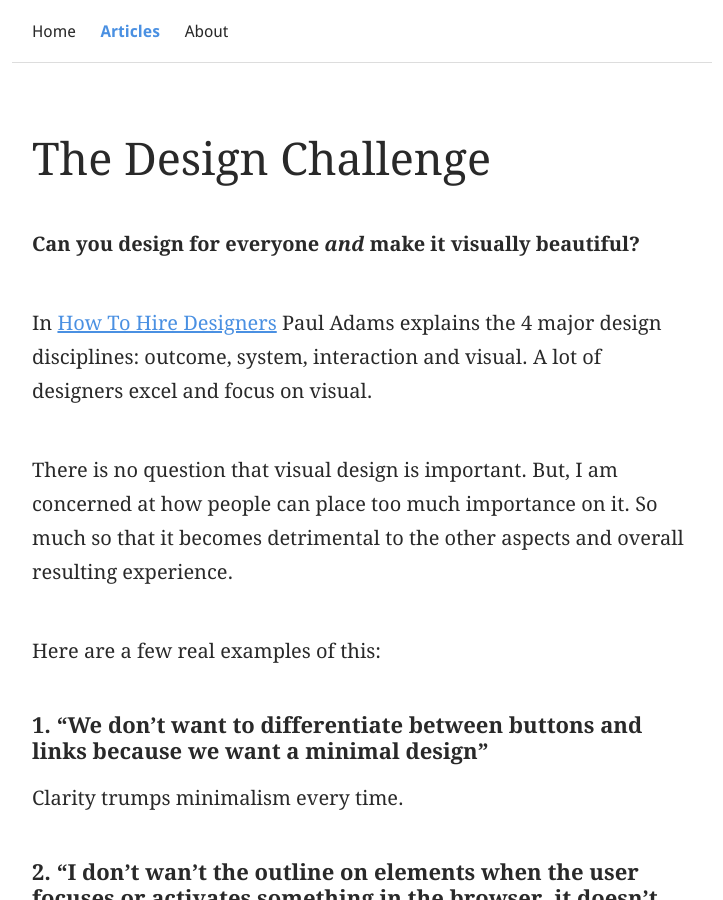
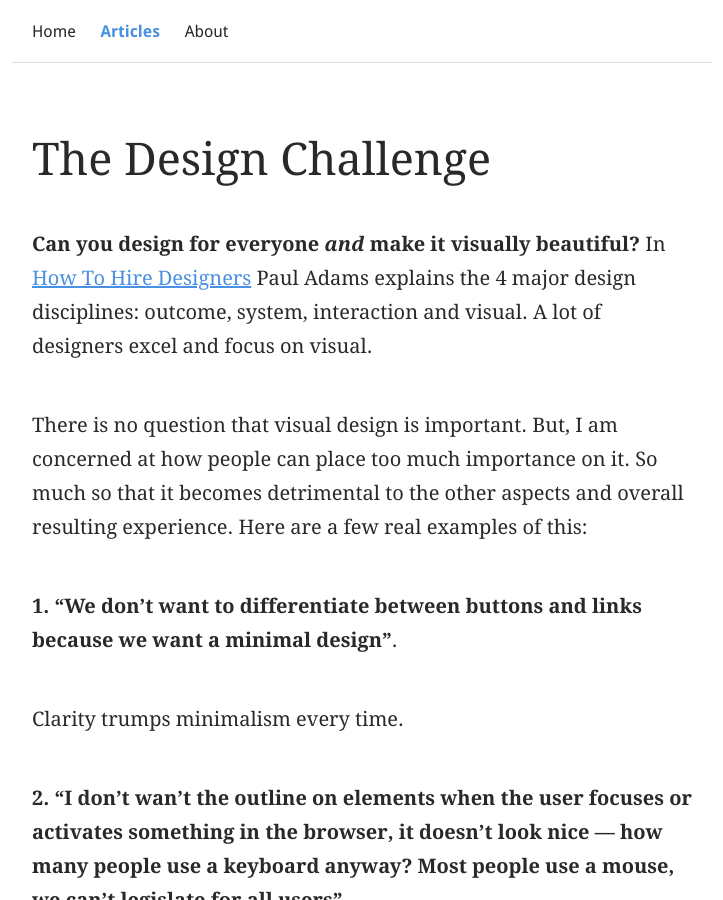
Before and after one commit to adamsilver/adamsilver.io-jekyll, a Jekyll site: the page built from _posts/2016-01-08-the-design-challenge.md, in a window 1280 px wide and 900 px high. Shown: the whole window, without its empty margins (278-1001 px from the left). Built offline with Jekyll 4.4.1, drawn with Linux system fonts in a browser that asks for light colours; Markdown is read by kramdown in place of the engine named in the settings.

Commit message:
Updated articles and fig

```diff
--- a/_posts/2016-01-08-the-design-challenge.md
+++ b/_posts/2016-01-08-the-design-challenge.md
@@ -6,19 +6,15 @@ categories: ux design
 tags: featured
 ---
 
-**Can you design for everyone *and* make it visually beautiful?**
+**Can you design for everyone *and* make it visually beautiful?** In [How To Hire Designers](https://medium.com/intercom-inside/how-to-hire-designers-960663e3a3e6#.eu7al1wfu) Paul Adams explains the 4 major design disciplines: outcome, system, interaction and visual. A lot of designers excel and focus on visual.
 
-In [How To Hire Designers](https://medium.com/intercom-inside/how-to-hire-designers-960663e3a3e6#.eu7al1wfu) Paul Adams explains the 4 major design disciplines: outcome, system, interaction and visual. A lot of designers excel and focus on visual.
+There is no question that visual design is important. But, I am concerned at how people can place too much importance on it. So much so that it becomes detrimental to the other aspects and overall resulting experience. Here are a few real examples of this:
 
-There is no question that visual design is important. But, I am concerned at how people can place too much importance on it. So much so that it becomes detrimental to the other aspects and overall resulting experience.
-
-Here are a few real examples of this:
-
-## 1. "We don't want to differentiate between buttons and links because we want a minimal design"
+**1. "We don't want to differentiate between buttons and links because we want a minimal design"**.
 
 Clarity trumps minimalism every time.
 
-## 2. "I don't wan't the outline on elements when the user focuses or activates something in the browser, it doesn't look nice &mdash; how many people use a keyboard anyway? Most people use a mouse, we can't legislate for all users"
+**2. "I don't wan't the outline on elements when the user focuses or activates something in the browser, it doesn't look nice &mdash; how many people use a keyboard anyway? Most people use a mouse, we can't legislate for all users"**.
 
 If we know there are people that use the keyboard then why not design for them? It's not just about how something looks, it's about how it works.
 
@@ -66,4 +62,4 @@ Sometimes website X does things, sometimes those things are ill-advised. Take th
 
 The web has been designed so that anyone with an Internet connection and a browser can access your content/application. That's the essence of the web &mdash; that's a huge part of the web's success.
 
-*Design for everyone. Legislate for all kinds of devices, screen sizes, capabilities, people with different abilities and interaction preferences.* **Isn't this just the challenge we face as designers and engineers?**
+Design for everyone. Legislate for all kinds of devices, screen sizes, capabilities, people with different abilities and interaction preferences. **Isn't this just the challenge we face as designers and engineers?**
```
Also changed, not shown: _posts/2014-03-20-the-multiple-submit-button-problem.md (+4 -1 lines), _posts/2014-09-17-misusing-the-select-control.md (+4 -1 lines), _posts/2015-11-15-designing-a-bad-experience-on-purpose.md (+4 -1 lines).
